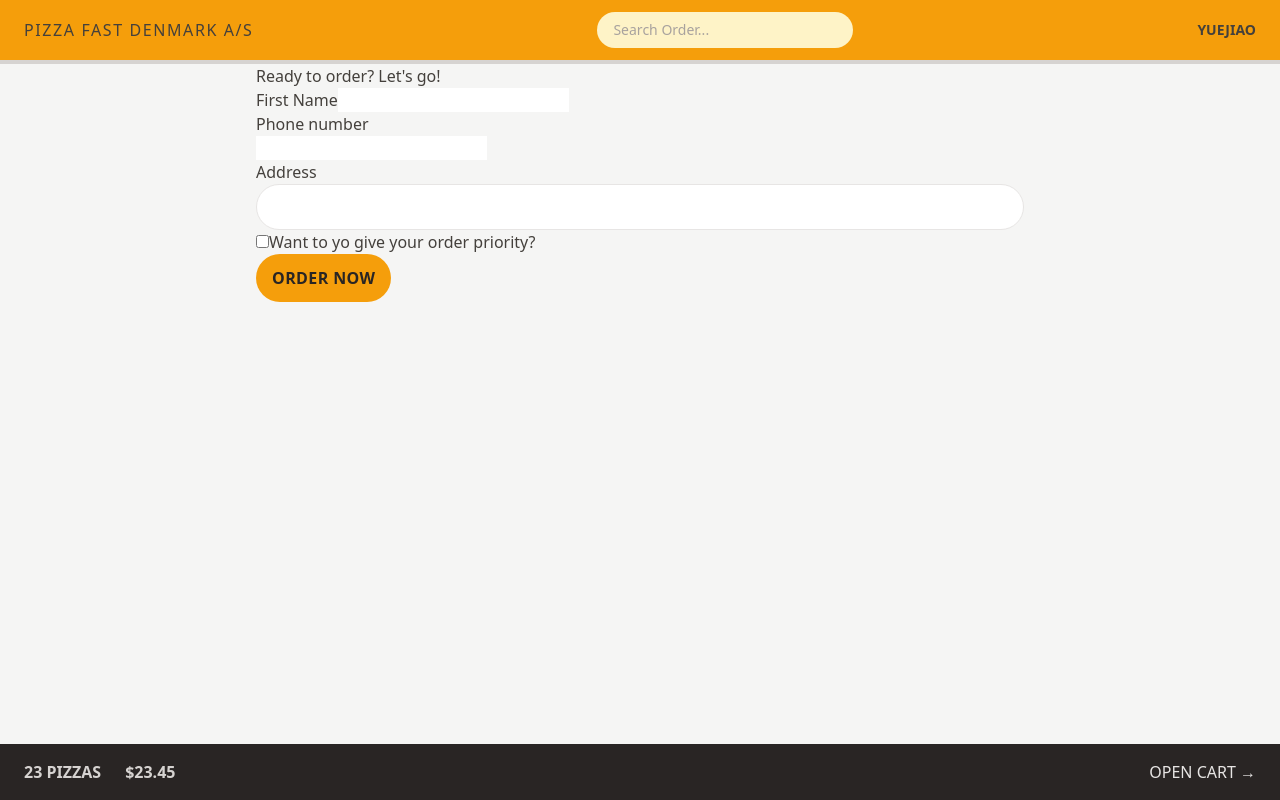
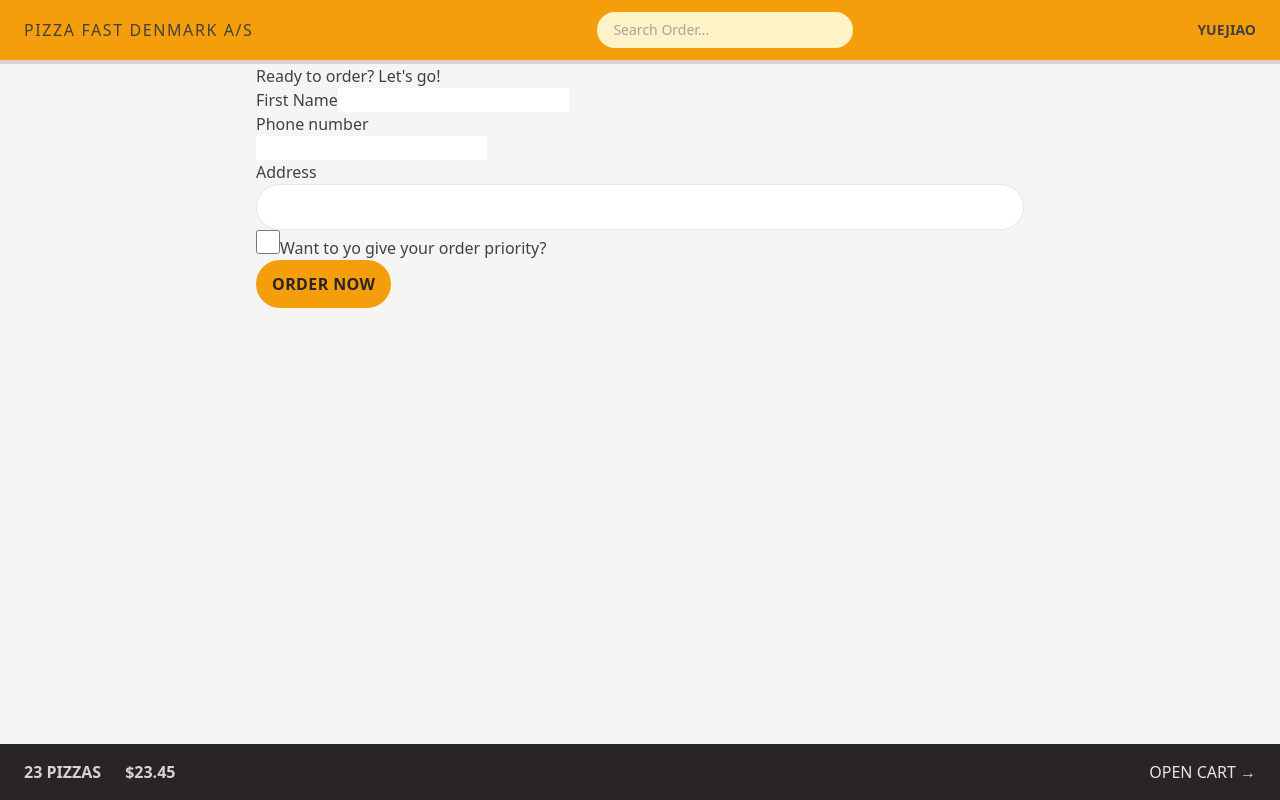
Before and after one commit to YuejiaoShi/pizza-fast-shop, a React (Vite) app: page /order/new in a window 1280 px wide. Built offline with nearby package versions, Linux system fonts and the light colour scheme.

Commit message:
style the checkbox

```diff
--- a/src/features/order/CreateOrder.tsx
+++ b/src/features/order/CreateOrder.tsx
@@ -88,6 +88,7 @@ const CreateOrder: React.FC = () => {
 
         <div>
           <input
+            className="h-6 w-6 accent-amber-400 focus:outline-none focus:ring focus:ring-amber-500 focus:ring-offset-2"
             type="checkbox"
             name="priority"
             id="priority"
```
